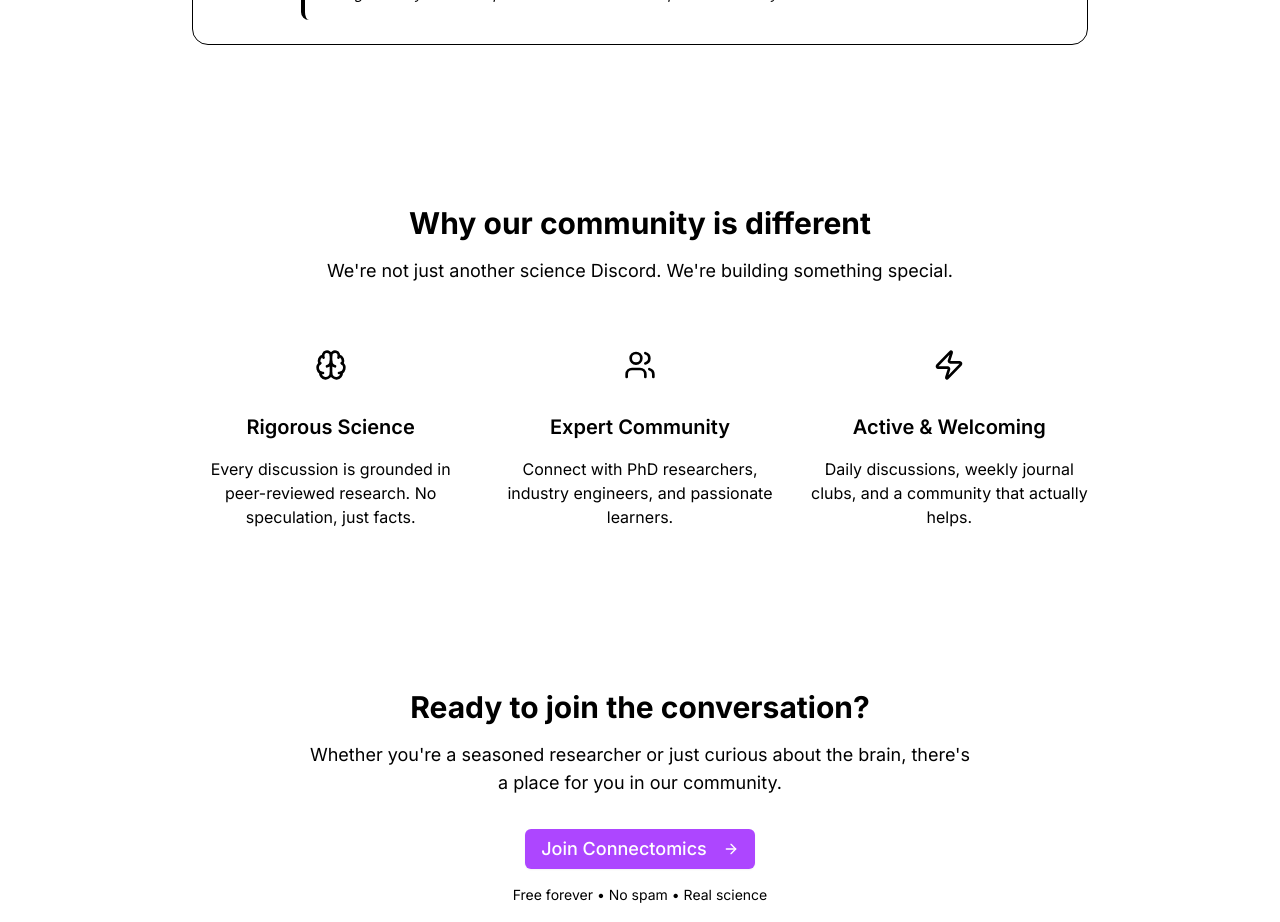
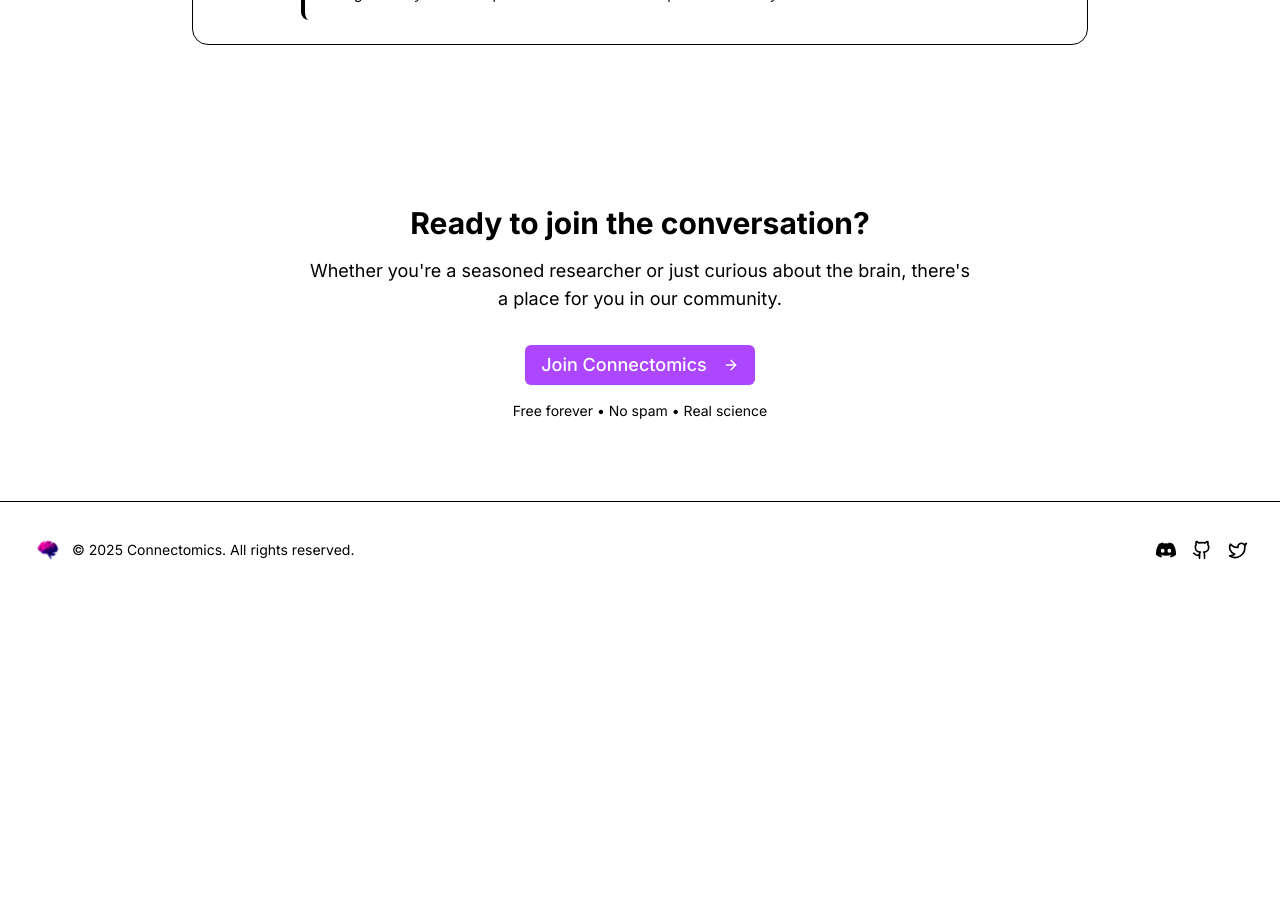
Before and after one commit to Shubert894/connectomics-site, a Next.js app: page / in a window 1280 px wide. Shown: the part 1860-2782 px from the top of the page. After the commit the page ends 2458 px from the top, so only its background shows below. Built offline with nearby package versions, Linux system fonts and the light colour scheme.

Commit message:
change the invite link to the eternal one

```diff
--- a/src/app/join/page.tsx
+++ b/src/app/join/page.tsx
@@ -83,7 +83,7 @@
           {/* Primary CTA */}
           <div className="space-y-4">
             <Button asChild size="lg" className="text-xl px-12 py-6 group">
-              <Link href="https://discord.gg/connectomics" target="_blank" rel="noopener noreferrer" className="text-purple-500">
+              <Link href="https://discord.gg/bPmQt63b5Y" target="_blank" rel="noopener noreferrer" className="text-purple-500">
                 <svg className="w-6 h-6 mr-3" fill="currentColor" viewBox="0 0 24 24">
                   <path d="M20.317 4.37a19.791 19.791 0 0 0-4.885-1.515.074.074 0 0 0-.079.037c-.21.375-.444.864-.608 1.25a18.27 18.27 0 0 0-5.487 0 12.64 12.64 0 0 0-.617-1.25.077.077 0 0 0-.079-.037A19.736 19.736 0 0 0 3.677 4.37a.07.07 0 0 0-.032.027C.533 9.046-.32 13.58.099 18.057a.082.082 0 0 0 .031.057 19.9 19.9 0 0 0 5.993 3.03.078.078 0 0 0 .084-.028c.462-.63.874-1.295 1.226-1.994a.076.076 0 0 0-.041-.106 13.107 13.107 0 0 1-1.872-.892.077.077 0 0 1-.008-.128 10.2 10.2 0 0 0 .372-.292.074.074 0 0 1 .077-.01c3.928 1.793 8.18 1.793 12.062 0a.074.074 0 0 1 .078.01c.12.098.246.198.373.292a.077.077 0 0 1-.006.127 12.299 12.299 0 0 1-1.873.892.077.077 0 0 0-.041.107c.36.698.772 1.362 1.225 1.993a.076.076 0 0 0 .084.028 19.839 19.839 0 0 0 6.002-3.03.077.077 0 0 0 .032-.054c.5-5.177-.838-9.674-3.549-13.66a.061.061 0 0 0-.031-.03zM8.02 15.33c-1.183 0-2.157-1.085-2.157-2.419 0-1.333.956-2.419 2.157-2.419 1.21 0 2.176 1.096 2.157 2.42 0 1.333-.956 2.418-2.157 2.418zm7.975 0c-1.183 0-2.157-1.085-2.157-2.419 0-1.333.955-2.419 2.157-2.419 1.21 0 2.176 1.096 2.157 2.42 0 1.333-.946 2.418-2.157 2.418z" />
                 </svg>
@@ -173,7 +173,7 @@
             as you are, learn what you can, share what you know.
           </p>
           <Button asChild size="lg" className="text-xl px-12 py-6 group text-purple-500">
-            <Link href="https://discord.gg/connectomics" target="_blank" rel="noopener noreferrer">
+            <Link href="https://discord.gg/bPmQt63b5Y" target="_blank" rel="noopener noreferrer">
               Join Us on Discord
               <ArrowRight className="ml-2 h-5 w-5 group-hover:translate-x-1 transition-transform" />
             </Link>
--- a/src/app/page.tsx
+++ b/src/app/page.tsx
@@ -63,7 +63,7 @@
 
             <div className="flex flex-col sm:flex-row gap-4 justify-center items-center mb-12">
               <Button asChild size="lg" className="text-lg px-8 py-4 group purpurentiu" variant= {"purpurentiu"}>
-                <Link href="/join" className="text-purple-500">
+                <Link href="https://discord.gg/bPmQt63b5Y" target="_blank" rel="noopener noreferrer" className="text-purple-500">
                   Join Our Discord
                   <ArrowRight className="ml-2 h-5 w-5 group-hover:translate-x-1 transition-transform" />
                 </Link>
@@ -121,54 +121,6 @@
         </div>
       </section>
 
-      {/* Community Vibe */}
-      <section className="py-20 bg-muted/30">
-        <div className="container mx-auto px-4 sm:px-6 lg:px-8">
-          <div className="max-w-4xl mx-auto">
-            <div className="text-center mb-12">
-              <h2 className="text-3xl font-bold mb-4">
-                Why our community is <span className="text-primary">different</span>
-              </h2>
-              <p className="text-lg text-muted-foreground">
-                We're not just another science Discord. We're building something special.
-              </p>
-            </div>
-
-            <div className="grid grid-cols-1 md:grid-cols-3 gap-8">
-              <div className="text-center space-y-4">
-                <div className="w-16 h-16 bg-primary/10 rounded-2xl flex items-center justify-center mx-auto">
-                  <Brain className="w-8 h-8 text-primary" />
-                </div>
-                <h3 className="text-xl font-semibold">Rigorous Science</h3>
-                <p className="text-muted-foreground">
-                  Every discussion is grounded in peer-reviewed research. No speculation, just facts.
-                </p>
-              </div>
-
-              <div className="text-center space-y-4">
-                <div className="w-16 h-16 bg-primary/10 rounded-2xl flex items-center justify-center mx-auto">
-                  <Users className="w-8 h-8 text-primary" />
-                </div>
-                <h3 className="text-xl font-semibold">Expert Community</h3>
-                <p className="text-muted-foreground">
-                  Connect with PhD researchers, industry engineers, and passionate learners.
-                </p>
-              </div>
-
-              <div className="text-center space-y-4">
-                <div className="w-16 h-16 bg-primary/10 rounded-2xl flex items-center justify-center mx-auto">
-                  <Zap className="w-8 h-8 text-primary" />
-                </div>
-                <h3 className="text-xl font-semibold">Active & Welcoming</h3>
-                <p className="text-muted-foreground">
-                  Daily discussions, weekly journal clubs, and a community that actually helps.
-                </p>
-              </div>
-            </div>
-          </div>
-        </div>
-      </section>
-
       {/* Final CTA */}
       <section className="py-20">
         <div className="container mx-auto px-4 sm:px-6 lg:px-8 text-center">
@@ -179,7 +131,7 @@
               community.
             </p>
             <Button asChild size="lg" className="text-lg px-8 py-4 group" variant={"purpurentiu"}>
-              <Link href="/join">
+              <Link href="https://discord.gg/bPmQt63b5Y" target="_blank" rel="noopener noreferrer">
                 Join Connectomics
                 <ArrowRight className="ml-2 h-5 w-5 group-hover:translate-x-1 transition-transform" />
               </Link>
--- a/src/components/ui/footer.tsx
+++ b/src/components/ui/footer.tsx
@@ -13,7 +13,7 @@
           </div>
 
           <div className="flex items-center space-x-4">
-            <Link href="#" className="text-muted-foreground hover:text-primary transition-colors" aria-label="Discord">
+            <Link href="https://discord.gg/bPmQt63b5Y" target="_blank" rel="noopener noreferrer" className="text-muted-foreground hover:text-primary transition-colors" aria-label="Discord">
               <svg className="h-5 w-5" fill="currentColor" viewBox="0 0 24 24">
                 <path d="M20.317 4.37a19.791 19.791 0 0 0-4.885-1.515.074.074 0 0 0-.079.037c-.21.375-.444.864-.608 1.25a18.27 18.27 0 0 0-5.487 0 12.64 12.64 0 0 0-.617-1.25.077.077 0 0 0-.079-.037A19.736 19.736 0 0 0 3.677 4.37a.07.07 0 0 0-.032.027C.533 9.046-.32 13.58.099 18.057a.082.082 0 0 0 .031.057 19.9 19.9 0 0 0 5.993 3.03.078.078 0 0 0 .084-.028c.462-.63.874-1.295 1.226-1.994a.076.076 0 0 0-.041-.106 13.107 13.107 0 0 1-1.872-.892.077.077 0 0 1-.008-.128 10.2 10.2 0 0 0 .372-.292.074.074 0 0 1 .077-.01c3.928 1.793 8.18 1.793 12.062 0a.074.074 0 0 1 .078.01c.12.098.246.198.373.292a.077.077 0 0 1-.006.127 12.299 12.299 0 0 1-1.873.892.077.077 0 0 0-.041.107c.36.698.772 1.362 1.225 1.993a.076.076 0 0 0 .084.028 19.839 19.839 0 0 0 6.002-3.03.077.077 0 0 0 .032-.054c.5-5.177-.838-9.674-3.549-13.66a.061.061 0 0 0-.031-.03zM8.02 15.33c-1.183 0-2.157-1.085-2.157-2.419 0-1.333.956-2.419 2.157-2.419 1.21 0 2.176 1.096 2.157 2.42 0 1.333-.956 2.418-2.157 2.418zm7.975 0c-1.183 0-2.157-1.085-2.157-2.419 0-1.333.955-2.419 2.157-2.419 1.21 0 2.176 1.096 2.157 2.42 0 1.333-.946 2.418-2.157 2.418z" />
               </svg>
```
